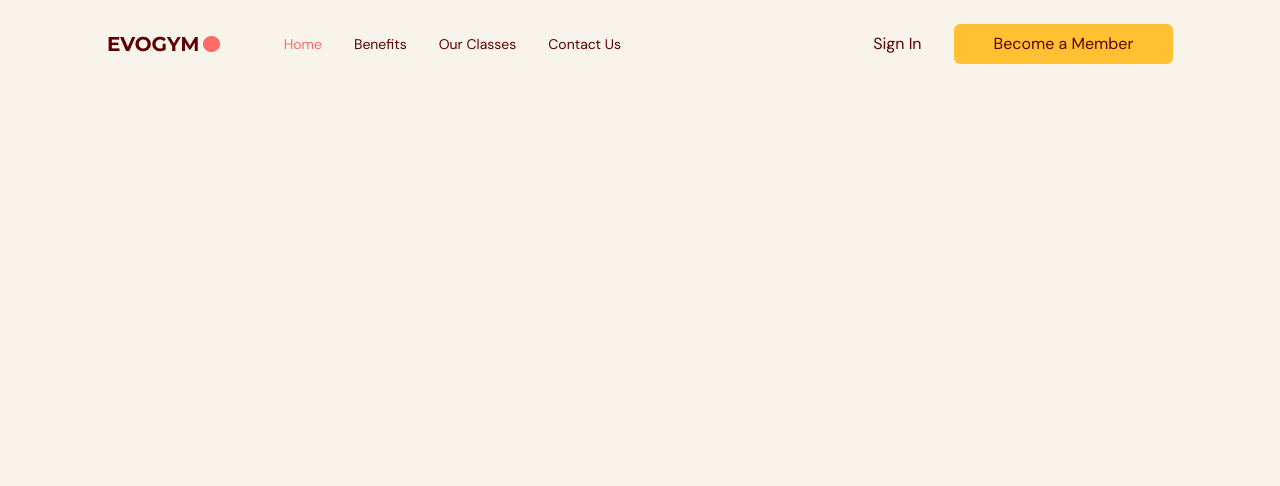
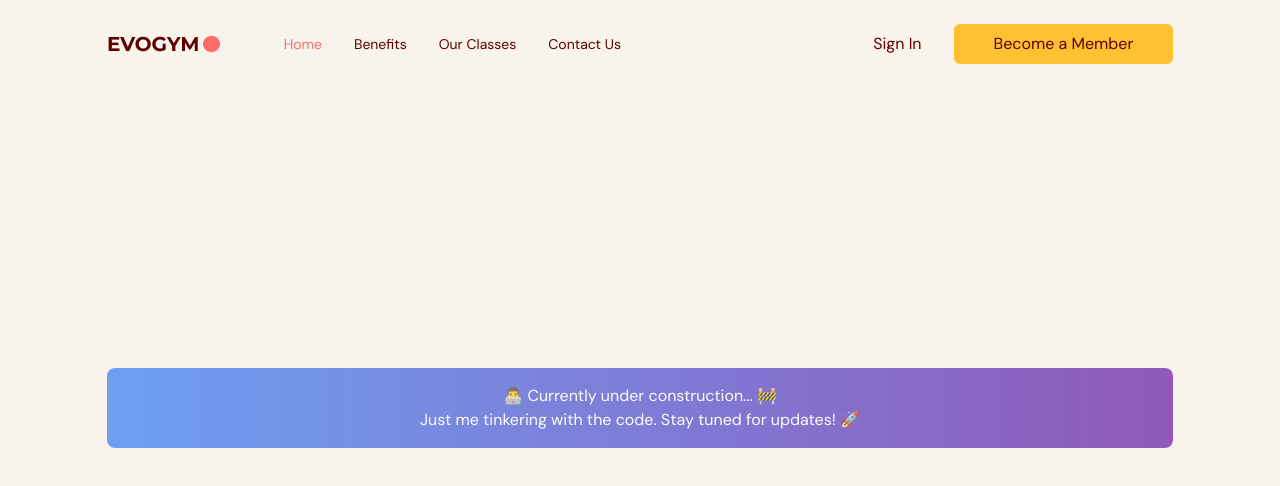
Before and after one commit to pranav-k-jha/gym-ts-react-app, a React (Vite) app: page / in a window 1280 px wide. Shown: the top 486 px of the page. Built offline with nearby package versions, Linux system fonts and the light colour scheme.

Commit message:
under construction message added

```diff
--- a/src/App.tsx
+++ b/src/App.tsx
@@ -21,7 +21,19 @@ const App = () => {
 
   return (
     <div className="app bg-gray-20">
-      <Navbar isTopOfPage={isTopOfPage} selectedPage={selectedPage} setSelectedPage={setSelectedPage} />
+      <Navbar
+        isTopOfPage={isTopOfPage}
+        selectedPage={selectedPage}
+        setSelectedPage={setSelectedPage}
+      />
+      <div className="flex items-center justify-center w-full h-full">
+        <div className="mt-4 w-5/6 flex-center bg-gradient-to-r from-blue-500 to-purple-800 rounded-lg p-4 animate-pulse">
+          <p className="text-center text-white">
+            👨‍💻 Currently under construction... 🚧 <br />
+            Just me tinkering with the code. Stay tuned for updates! 🚀
+          </p>
+        </div>
+      </div>
     </div>
   );
 };
```
